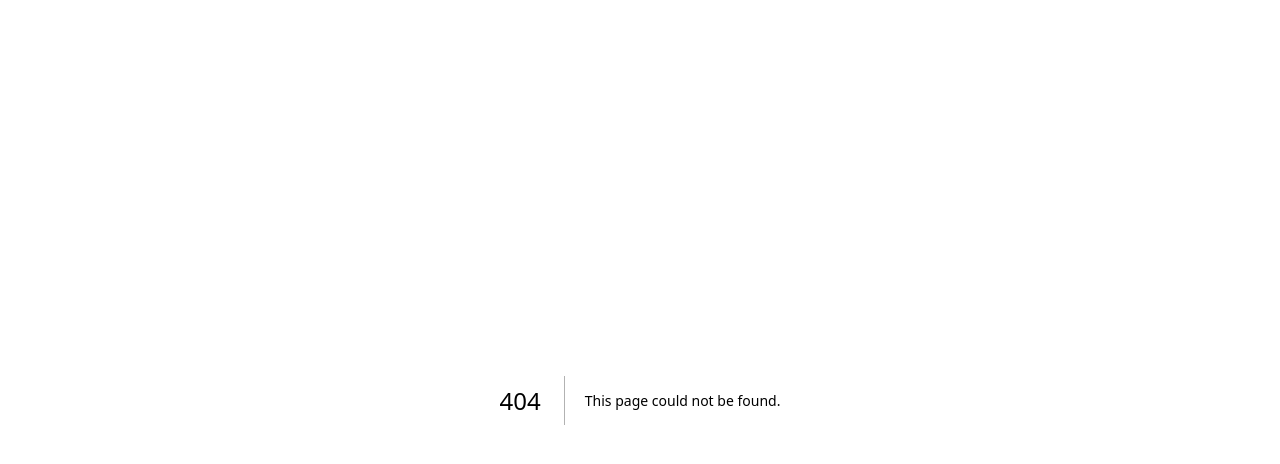
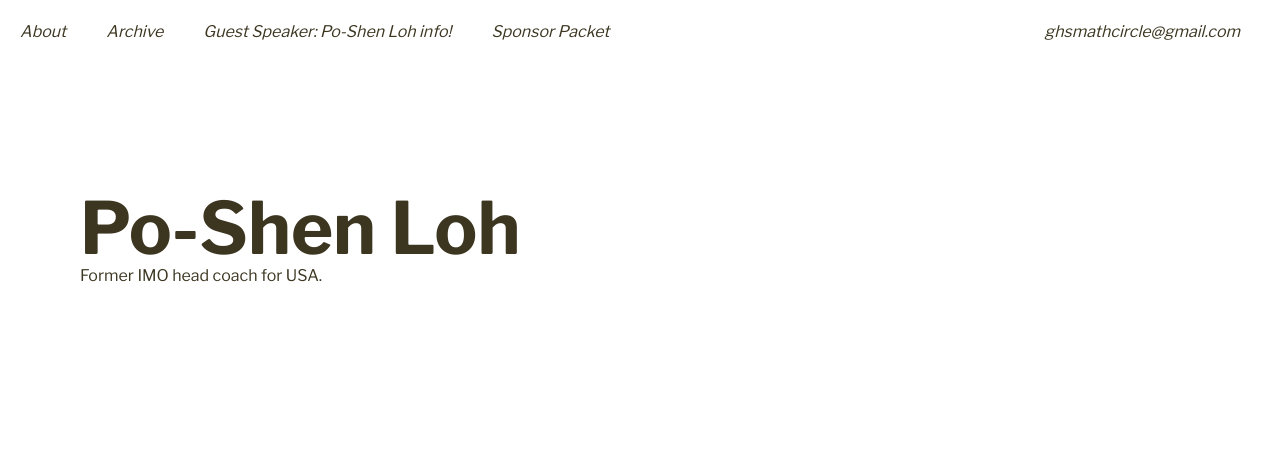
Before and after one commit to GunnMath/gmc-new-website, a Next.js app: page /guest-speaker in a window 1280 px wide. Before the commit this address had no page. Shown: the top 464 px of the page. Built offline with nearby package versions, Linux system fonts and the light colour scheme.

Commit message:
Sponsor tiers

```diff
--- a/app/globals.css
+++ b/app/globals.css
@@ -5,7 +5,7 @@
 :root {
   --foreground: #3c3621;
   --background: #ffffffb6;
-  --dark-gold: #c9958f;
+  --dark-gold: #7a3d37;
 }
 /* dark gold is the color of the deltafish in the background, FFE9A1 is the old yellow*/
 
--- /dev/null
+++ b/app/guest-speaker/page.tsx
@@ -0,0 +1,17 @@
+import { Heading1, Heading2, Title } from "@/components/headers";
+import NavBar from "@/components/nav";
+import Link from "next/link";
+import { Fragment } from "react";
+
+export default function Guestspeaker () {
+    return (
+        <main>
+            <NavBar />
+            <div className="px-10 pb-10 pt-32 md:px-20">
+                <Title>Po-Shen Loh</Title>
+                <div>Former IMO head coach for USA.   </div>
+
+            </div>
+        </main>
+    )
+}
--- a/app/page.tsx
+++ b/app/page.tsx
@@ -139,21 +139,36 @@ export default function Home() {
 
        */}
       <div className="flex flex-col items-center py-32 gap-5">
-        <h1 className="font-bold text-3xl md:text-5xl my-5">Sponsors</h1>
+        <h1 className="font-bold text-3xl md:text-5xl my-5 underline">Partner</h1>
+        <div className="flex flex-wrap justify-center gap-20">
+          <Sponsor src="/sponsors/PaloAlto.png" url="https://www.cityofpaloalto.org/Home" alt="City of Palo Alto" />
+          <Sponsor src="/sponsors/ThinkFund.png" url="https://www.mitchellparkteenservices.org/thinkfund" alt="Thinkfund" />
+        </div>
 
-
+        <h1 className="font-bold text-3xl md:text-5xl my-5 text-[#AF9500] underline">Gold Sponsors</h1>
+        <div className="flex flex-wrap justify-center gap-20">
           <Sponsor src="/sponsors/janestreetblack.png" url="https://www.janestreet.com/" alt="Jane Street" />
-        <Sponsor src="/sponsors/HRT.png" url="https://www.hudsonrivertrading.com/" alt="Hudson River Trading" />
           <Sponsor src="/sponsors/dailychallenge.png" url="https://daily.poshenloh.com/" alt="Po-Shen Loh daily challenge" />
           <Sponsor src="/sponsors/live.png" url="https://live.poshenloh.com/" alt="LIVE courses by Po-Shen Loh" />
+        </div>
+        <div className="flex flex-wrap justify-center gap-20">
+          <Sponsor src="/sponsors/wolfram.png" url="https://www.wolfram.com/" alt="Wolfram" />
+          <Sponsor src="/sponsors/citadel.png" url="https://www.citadelsecurities.com/" alt="Citadel" />
+          <Sponsor src="/sponsors/DRW.png" url="https://www.drw.com/" alt="DRW" />
+        </div>
+
+        <h1 className="font-bold text-3xl md:text-5xl my-5 text-[#B8B8B8] underline">Silver Sponsors</h1>
+        <div className="flex flex-wrap justify-center gap-20">
+          <Sponsor src="/sponsors/HRT.png" url="https://www.hudsonrivertrading.com/" alt="Hudson River Trading" />
           <Sponsor src="/sponsors/aops.png" url="https://artofproblemsolving.com/" alt="Art of Problem Solving" />
-        <Sponsor src="/sponsors/wolfram.png" url="https://www.wolfram.com/" alt="Wolfram" />
+        </div>
+
+        <h1 className="font-bold text-3xl md:text-5xl my-5 text-[#AA7042] underline">Bronze Sponsors</h1>
+        <div className="flex flex-wrap justify-center gap-10">
           <Sponsor src="/sponsors/digipen.png" url="https://www.digipen.edu/" alt="Digipen Institute of Technology" />
           <Sponsor src="/sponsors/desmos.png" url="https://www.desmos.com/" alt="Desmos" />
           <Sponsor src="/sponsors/iheartcustomshirts.jpg" url="https://www.iheartcustomshirts.com/" alt="I heart custom shirts - screen printing" />
-        <Sponsor src="/sponsors/PaloAlto.png" url="https://www.cityofpaloalto.org/Home" alt="City of Palo Alto" />
-        <Sponsor src="/sponsors/ThinkFund.png" url="https://www.mitchellparkteenservices.org/thinkfund" alt="Thinkfund" />
-        <Sponsor src="/sponsors/DRW.png" url="https://www.drw.com/" alt="DRW" />
+        </div>
       </div>
     </main>
   );
--- a/components/nav.tsx
+++ b/components/nav.tsx
@@ -19,6 +19,7 @@ export default function NavBar() {
             <div className="flex gap-10">
                 <NavOption url="/">About</NavOption>
                 <NavOption url="/archive">Archive</NavOption>
+                <NavOption url="/guest-speaker">Guest Speaker: Po-Shen Loh info!</NavOption>
                 <NavOption url="https://docs.google.com/document/d/1xVPsXSMIRpIVcHKfncZmQsb5UXslwHl74RNFR6OjrKw/edit?tab=t.0">Sponsor Packet</NavOption>
             </div>
 
```
Also changed, not shown: public/sponsors/citadel.png (added). Lines whose indentation alone changed are shown as unchanged.
